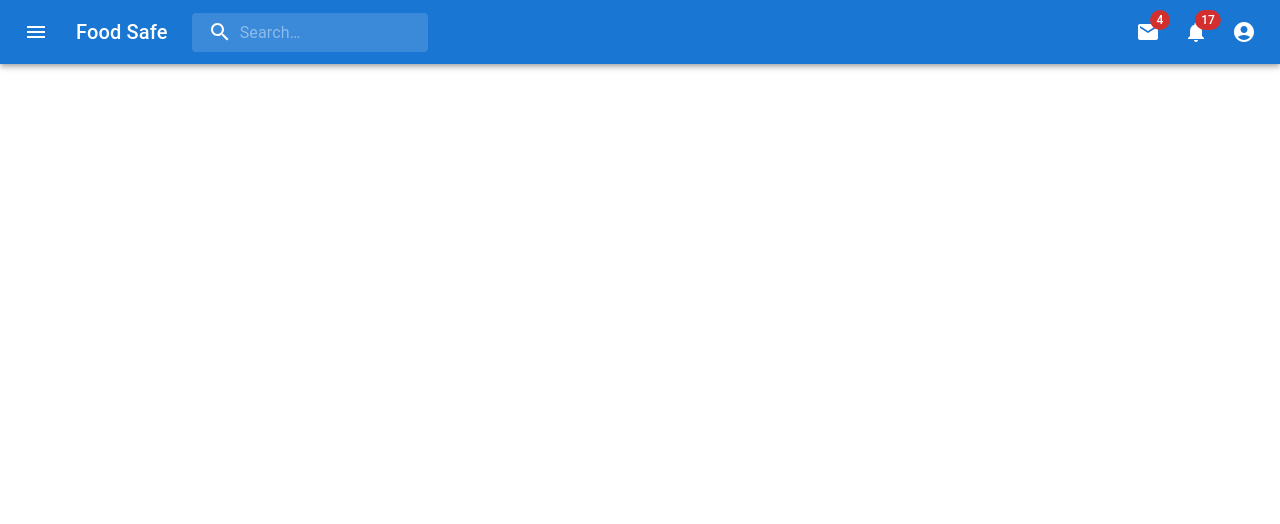
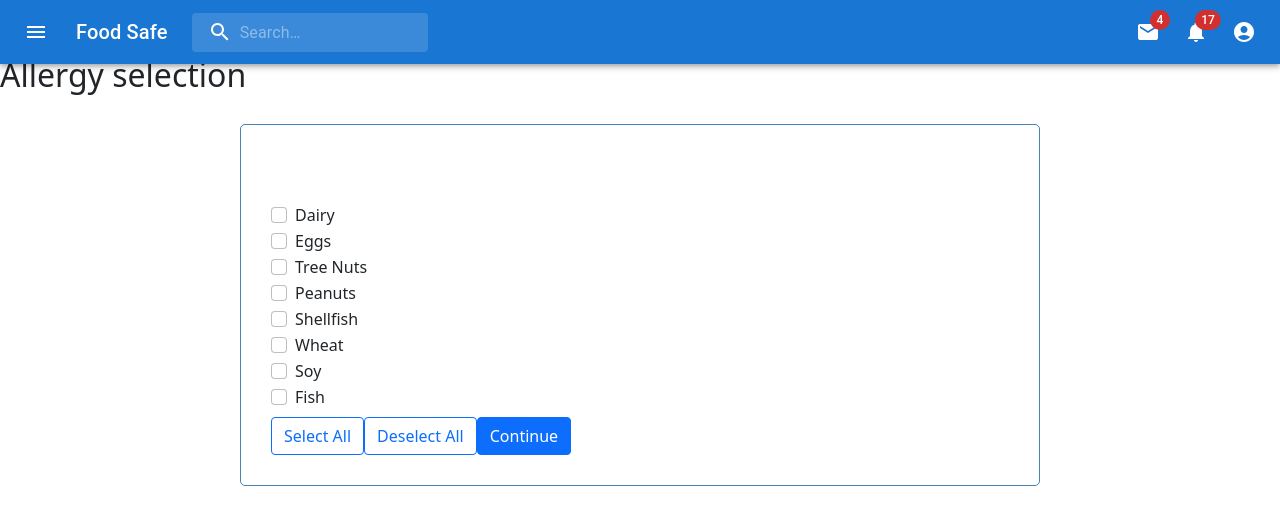
Before and after one commit to software-assignments-spring2022/final-project-foodsafe, a React (Create React App) app in the folder front-end/: page / in a window 1280 px wide. Shown: the top 524 px of the page. Built offline with nearby package versions, Linux system fonts and the light colour scheme.

Commit message:
redirect to intro

```diff
--- a/front-end/src/App.js
+++ b/front-end/src/App.js
@@ -22,6 +22,7 @@ function App() {
       <Router>
         <Routes>
           <Route path="/sign_in" element={<Home_sign_in />} />
+          <Route path="" element={<Home_all_sel/>} />
           <Route path="/sign_up" element={<Home_sign_up />} />
           <Route path="/all_sel" element={<Home_all_sel />} />
           <Route path="/search_rec" element={<Home_search_rec />} />
--- a/front-end/src/all_sel/allergy.js
+++ b/front-end/src/all_sel/allergy.js
@@ -41,13 +41,13 @@ handleCheckboxChange = changeEvent => {
 };
 
 handleFormSubmit = formSubmitEvent => {
-    formSubmitEvent.preventDefault();
-
+    /*formSubmitEvent.preventDefault();
     Object.keys(this.state.checkboxes)
     .filter(checkbox => this.state.checkboxes[checkbox])
     .forEach(checkbox => {
         console.log(checkbox, "is selected.");
     });
+    this.props.history.push('/');*/
 };
 
 createCheckbox = option => (
@@ -66,7 +66,7 @@ render() {
         <div className="container">
             <div className="row mt-5">
                 <div className="col-sm-12">
-                    <form onSubmit={this.handleFormSubmit}>
+                    <form onSubmit={this.handleFormSubmit} action="/groc_list">
                         {this.createCheckboxes()}
 
                         <div className="form-group mt-2">
@@ -84,9 +84,11 @@ render() {
                             >
                                 Deselect All
                             </button>
-                            <button type="submit" className="btn btn-primary">
+                            <a href='/groc_list'>
+                            <button  component="a" href="/sign_in" className="btn btn-primary">
                                 Continue
                             </button>
+                            </a>
                         </div>
                     </form>
                 </div>
```
